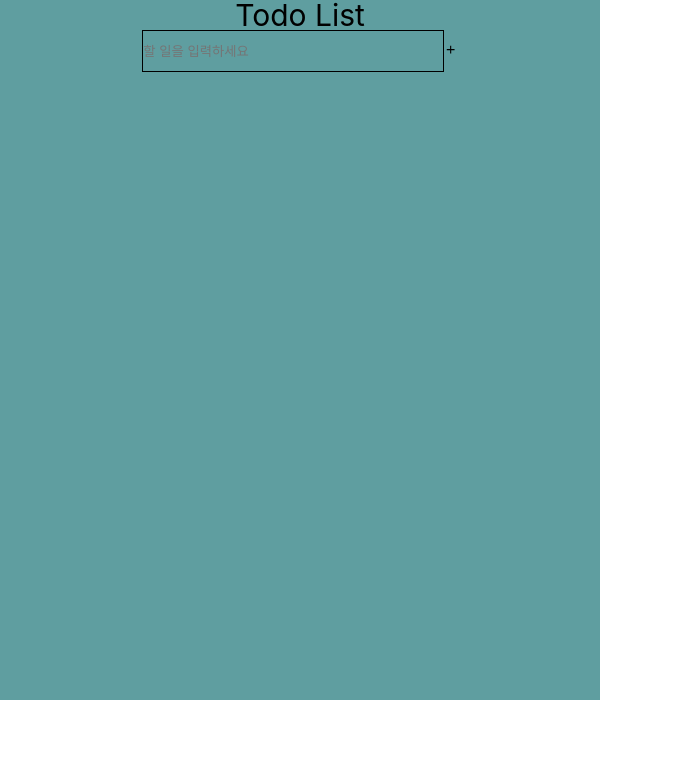
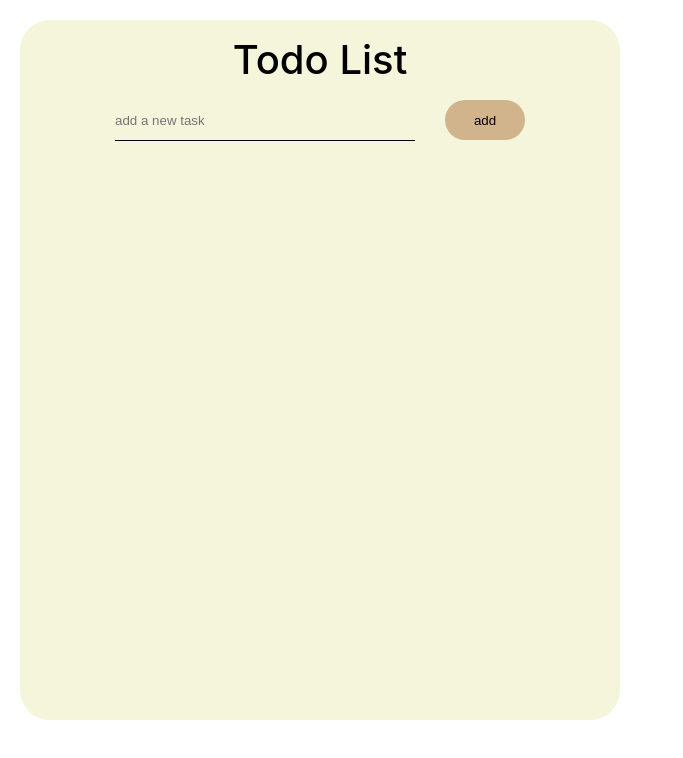
Before and after one commit to jjoo0803/React-Study, a React (Create React App) app in the folder react-app/: page / in a window 1280 px wide. Shown: the top 758 px of the page, without its empty margins (0-683 px from the left). Built offline with nearby package versions, Linux system fonts and the light colour scheme.

Commit message:
- TodoTemplate.js css 변경  - TodoInsert.js css 변경  - TodoTitle.js css 변경

```diff
--- a/react-app/src/todolist/TodoInsert.js
+++ b/react-app/src/todolist/TodoInsert.js
@@ -1,18 +1,49 @@
 import { Component } from 'react';
-import { MdAdd } from 'react-icons/md'
+// import { GrAdd } from 'react-icons/gr'
 import './TodoInsert.scss'
 
 class TodoInsert extends Component {
   render () {
     return (
-      <form className="todo-insert">
-        <input placeholder="할 일을 입력하세요" />
-        <button>
-          <MdAdd />
+      <form className="todo-insert" onSubmit={this.handleSubmit}>
+        <input
+          placeholder="add a new task"
+          // onChange={this.handleChange}
+        />
+        <button
+          type="submit"
+          onClick={this.handleBtnClick}
+        >
+          add
         </button>
       </form>
     )
   }
+
+  constructor (props) {
+    super(props)
+    // 생성자에서 함수 바인딩 해줘야됨
+    // this.handleChange = this.handleChange.bind(this)
+    this.state = {
+      value: ''
+    }
+  }
+
+  handleBtnClick = () => {
+
+  }
+  handleChange (e) {
+    // console.log('val: ', e.target.value)
+    // e.preventDefault()
+    // this.setState({
+    //   value: e.target.value
+    // })
+  }
+
+  handleSubmit = (e) => {
+    // 생성자 함수에서 바인딩 하지 않는 경우 화살표 함수로 구현 (자동으로 바인딩 됨)
+    e.preventDefault() // submit 하는 경우 새로고침 방지
+  }
 }
 
 export default TodoInsert;
--- a/react-app/src/todolist/TodoInsert.scss
+++ b/react-app/src/todolist/TodoInsert.scss
@@ -2,8 +2,18 @@
   display: flex;
   justify-content: center;
   input {
-    border: 1px solid black;
+    background: none;
+    outline: none;
+    border-bottom: 1px solid black;
     width: 300px;
     height: 40px;
   }
+
+  button {
+    background: tan;
+    width: 80px;
+    height: 40px;
+    border-radius: 20px;
+    margin-left: 30px;
+  }
 }
--- a/react-app/src/todolist/TodoTemplate.scss
+++ b/react-app/src/todolist/TodoTemplate.scss
@@ -1,7 +1,10 @@
 .todo-template {
+  margin-top: 20px;
+  margin-left: 20px;
   width: 600px;
   height: 700px;
-  background-color:cadetblue;
+  background-color: beige;
+  border-radius: 30px;
   // display: flex;
   // justify-content: center;
 }
--- a/react-app/src/todolist/TodoTitle.scss
+++ b/react-app/src/todolist/TodoTitle.scss
@@ -1,6 +1,9 @@
 .todo-title {
-  font-size: 30px;
+  padding-top: 20px;
+  padding-bottom: 20px;
+  font-size: 40px;
   width: 100%;
   display: flex;
   justify-content: center;
+  font-weight: 500;
 }
```
Also changed, not shown: react-app/src/todolist/TodoListItem.js (+12 -0 lines).
